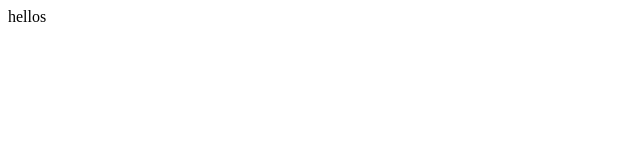
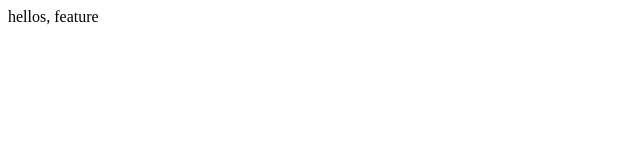
Before and after one commit to Kotapremkumar/sample-repo, a plain HTML site: page index.html in a window 1280 px wide. Shown: the full height of the page, 0-640 px from the left. Drawn offline with Linux system fonts and the light colour scheme.

Commit message:
add change to feature branch

```diff
--- a/index.html
+++ b/index.html
@@ -1,5 +1,5 @@
 <html>
     <body>
-        hellos
+        hellos, feature
     </body>
 </html>
```
